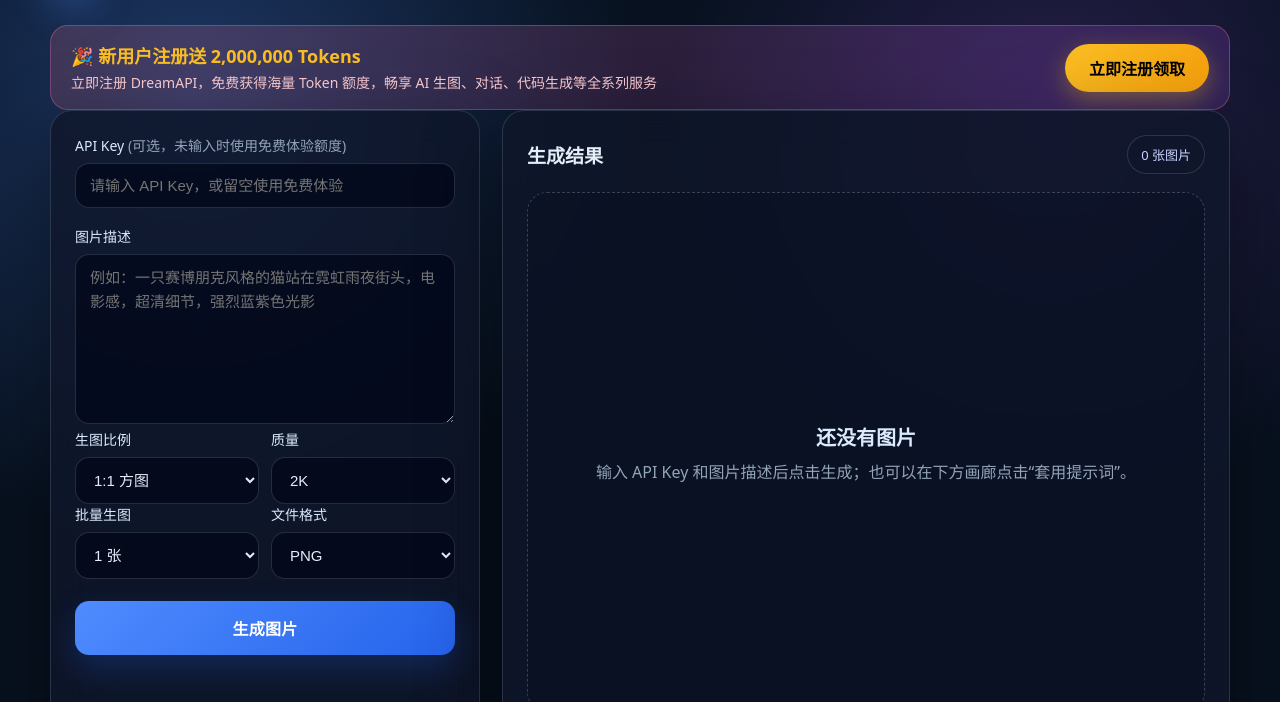
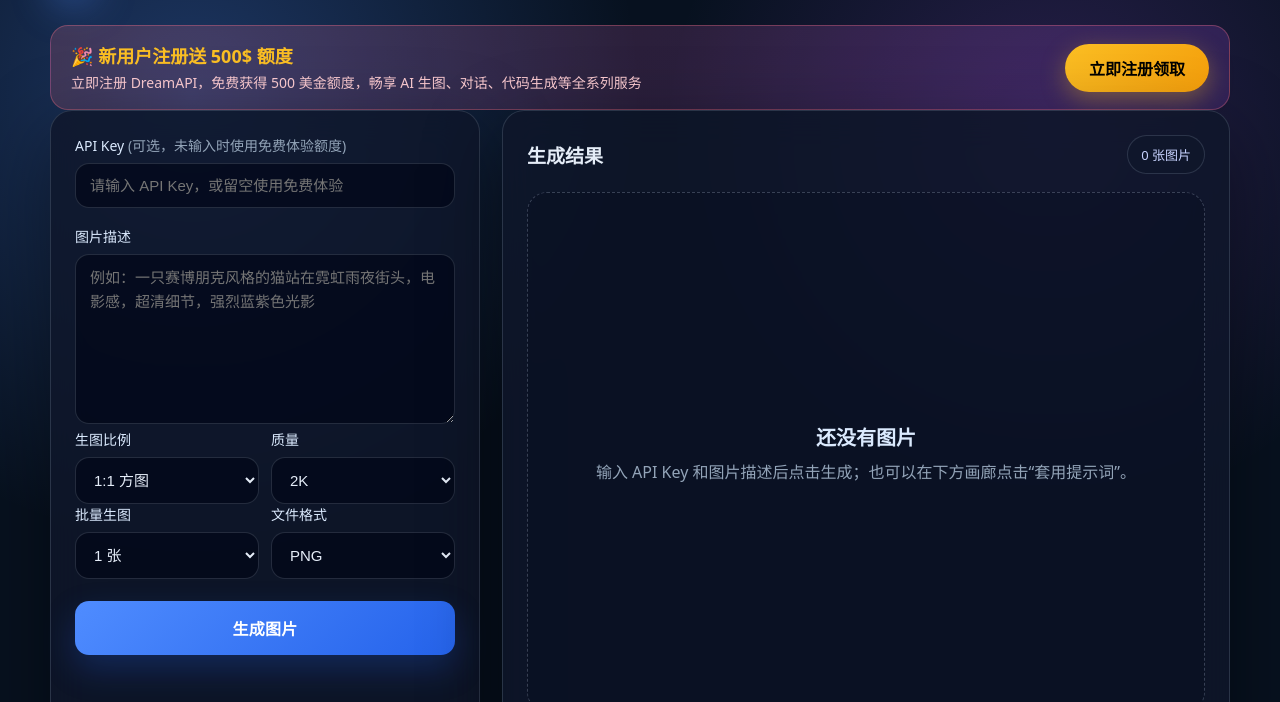
Before and after one commit to gonewiththesakura-creator/ai-image-web-backup, a website: page public/index.html in a window 1280 px wide. Shown: the part 98-800 px from the top of the page. Drawn offline with Linux system fonts and the light colour scheme; no server answers.

Commit message:
chore: update signup bonus copy

```diff
--- a/public/index.html
+++ b/public/index.html
@@ -223,8 +223,8 @@
 
     <div class="promo-banner">
       <div class="promo-text">
-        <strong>🎉 新用户注册送 2,000,000 Tokens</strong>
-        <p>立即注册 DreamAPI，免费获得海量 Token 额度，畅享 AI 生图、对话、代码生成等全系列服务</p>
+        <strong>🎉 新用户注册送 500$ 额度</strong>
+        <p>立即注册 DreamAPI，免费获得 500 美金额度，畅享 AI 生图、对话、代码生成等全系列服务</p>
       </div>
       <a href="http://47.243.210.214:8080" target="_blank" rel="noopener" class="promo-btn">立即注册领取</a>
     </div>
```
